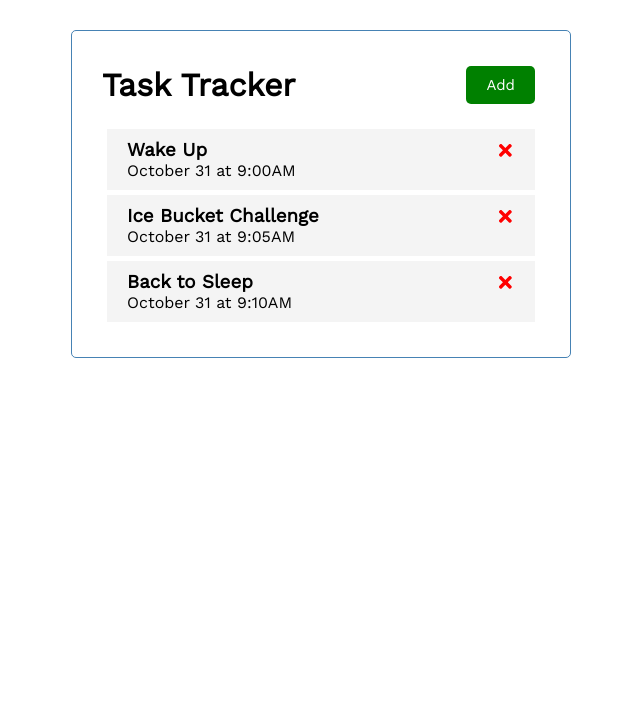
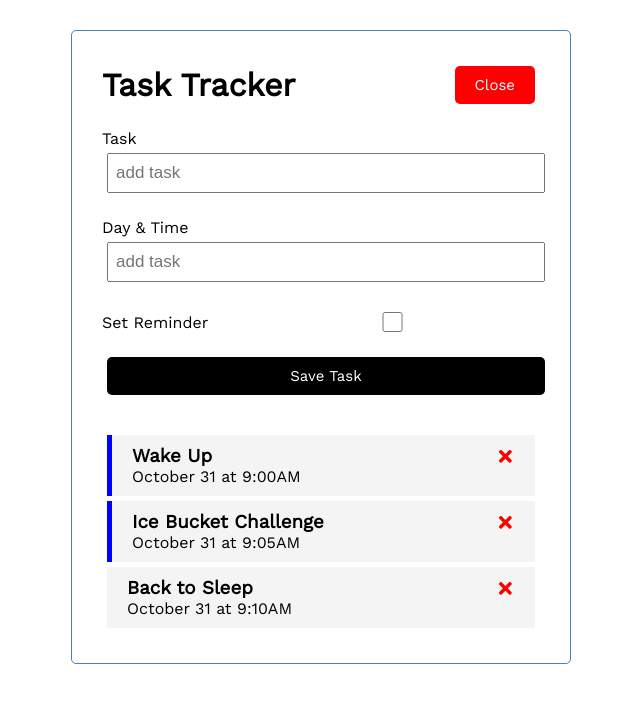
Before and after one commit to stevensho11/react-task-tracker, a React (Create React App) app: page / in a window 1280 px wide. Both pictures are taken after a click on the button "Add". Shown: the top 702 px of the page, without its empty margins (319-959 px from the left). Built offline with nearby package versions, Linux system fonts and the light colour scheme.

Commit message:
Testing function to submit new tasks

```diff
--- a/src/App.js
+++ b/src/App.js
@@ -1,8 +1,10 @@
 import Header from "./Components/Header";
 import Tasks from "./Components/Tasks";
 import { useState } from "react";
+import AddTask from "./Components/AddTask";
 
 function App() {
+  const [showAddTask, setShowAddTask] = useState(false);
   const [tasks, setTasks] = useState([
     {
       id: 1,
@@ -24,15 +26,43 @@
     },
   ]);
 
+  //Add a task
+  const addTask = (task) => {
+    const id = Math.floor(Math.random() * 10000) + 1;
+    const newTask = { id, ...task };
+    setTasks([...tasks, newTask]);
+
+    console.log(id);
+  };
+
   //Delete a task
   const deleteTask = (id) => {
     setTasks(tasks.filter((task) => task.id !== id));
   };
 
+  //Toggle a reminder
+  const toggleReminder = (id) => {
+    setTasks(
+      tasks.map((task) =>
+        task.id === id ? { ...task, reminder: !task.reminder } : task
+      )
+    );
+  };
+
+  //Toggle AddTask Form
+  const onAdd = () => {
+    setShowAddTask(!showAddTask);
+  };
+
   return (
     <div className="container">
-      <Header title="Task Tracker" />
-      <Tasks tasks={tasks} onDelete={deleteTask} />
+      <Header title="Task Tracker" onAdd={onAdd} showAdd={showAddTask} />
+      {showAddTask && <AddTask onAdd={addTask} />}
+      {tasks.length > 0 ? (
+        <Tasks tasks={tasks} onDelete={deleteTask} onToggle={toggleReminder} />
+      ) : (
+        "No Tasks!"
+      )}
     </div>
   );
 }
--- /dev/null
+++ b/src/Components/AddTask.js
@@ -0,0 +1,42 @@
+import { useState } from "react"
+
+const AddTask = ({ onAdd }) => {
+    const [text, setText] = useState('')
+    const [day, setDay] = useState('')
+    const [reminder, setReminder] = useState(false)
+
+    const onSubmit = (e) => {
+        e.preventDefault()
+
+        if (!text) {
+            alert('Please add a task')
+            return
+        }
+        onAdd({ text, day, reminder })
+
+        setText('')
+        setDay('')
+        setReminder(false)
+    }
+
+    return (
+        <form className='add-form' onSubmit={onSubmit}>
+            <div className='form-control'>
+                <label>Task</label>
+                <input type='text' value={text} onChange={(e) => setText(e.target.value)} placeholder='add task'></input>
+            </div>
+            <div className='form-control'>
+                <label>Day & Time</label>
+                <input type='text' value={day} onChange={(e) => setDay(e.target.value)} placeholder='add task'></input>
+            </div>
+            <div className='form-control form-control-check'>
+                <label>Set Reminder</label>
+                <input type='checkbox' checked={reminder} value={reminder} onChange={(e) => setReminder(e.currentTarget.checked)}></input>
+            </div>
+
+            <input className='btn btn-block' type='submit' value='Save Task'></input>
+        </form>
+    )
+}
+
+export default AddTask
--- a/src/Components/Header.js
+++ b/src/Components/Header.js
@@ -1,15 +1,12 @@
 import PropTypes from 'prop-types'
 import Button from './Button'
 
-const Header = ({ title }) => {
-    const onClick = () => {
-        console.log('Click')
-    }
+const Header = ({ title, onAdd, showAdd }) => {
 
     return (
         <header className='header'>
             <h1>{title}</h1>
-            <Button onClick={onClick} color='green' text='Add' />
+            <Button onClick={onAdd} color={showAdd ? 'red' : 'steelblue'} text={showAdd ? 'Close' : 'Add'} />
         </header>
     )
 }
--- a/src/Components/Task.js
+++ b/src/Components/Task.js
@@ -1,8 +1,8 @@
 import { FaTimes } from 'react-icons/fa'
 
-const Task = ({ task, onDelete }) => {
+const Task = ({ task, onDelete, onToggle }) => {
     return (
-        <div className='task'>
+        <div className={`task ${task.reminder ? 'reminder' : ''}`} onDoubleClick={() => onToggle(task.id)}>
             <h3>{task.text}
                 <FaTimes
                     style={{
--- a/src/Components/Tasks.js
+++ b/src/Components/Tasks.js
@@ -1,10 +1,10 @@
 import Task from './Task'
 
-const Tasks = ({ tasks, onDelete }) => {
+const Tasks = ({ tasks, onDelete, onToggle }) => {
 
     return (
         <>
-            {tasks.map((task) => (<Task key={task.id} task={task} onDelete={onDelete} />))}
+            {tasks.map((task) => (<Task key={task.id} task={task} onDelete={onDelete} onToggle={onToggle} />))}
         </>
     )
 }
--- a/src/index.css
+++ b/src/index.css
@@ -62,7 +62,7 @@
 }
 
 .task.reminder {
-  border-left: 5px solid green;
+  border-left: 5px solid blue;
 }
 
 .task h3 {
```
